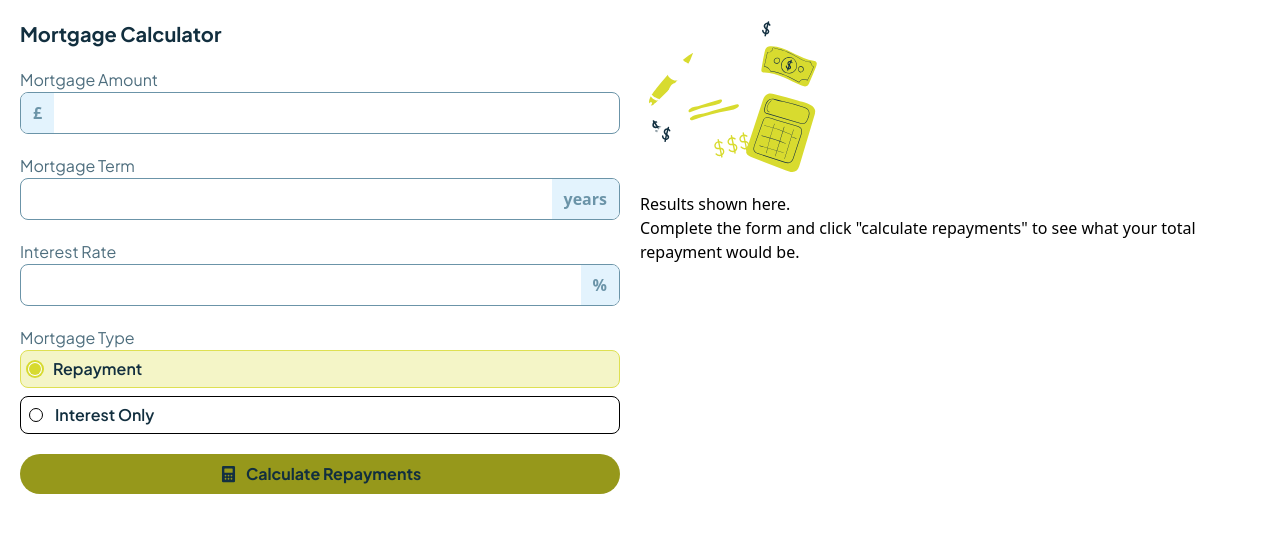
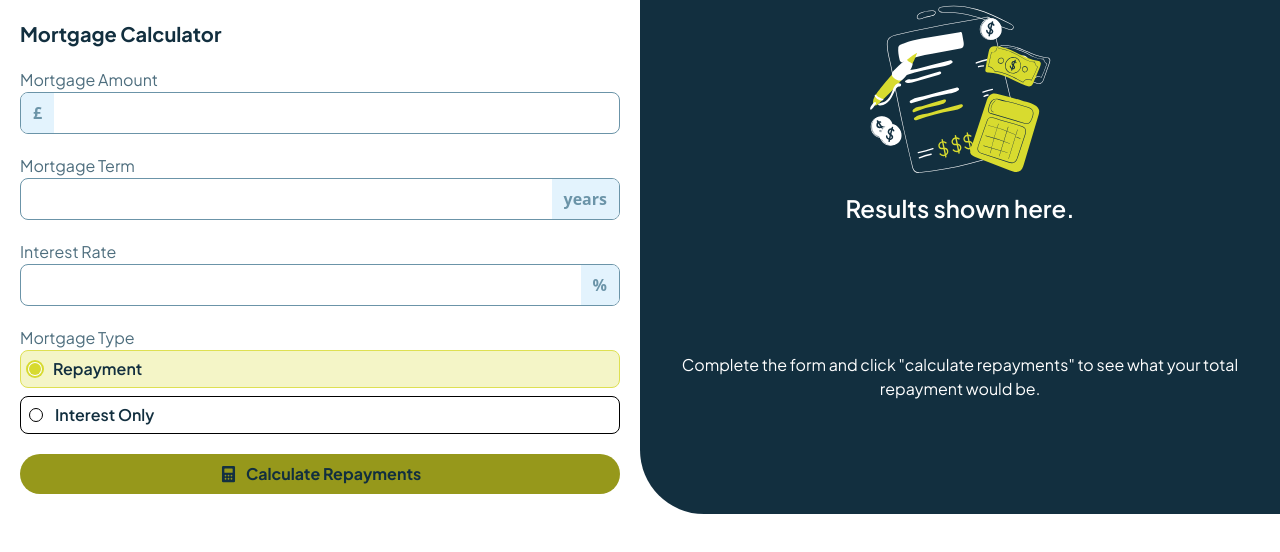
Before and after one commit to Alejo2304/mortage-repayment-calculator, a React (Vite) app: page / in a window 1280 px wide. Shown: the top 552 px of the page. Built offline with nearby package versions, Linux system fonts and the light colour scheme.

Commit message:
update the style for ResultDefault - Pending to be finished

```diff
--- a/src/components/Result.tsx
+++ b/src/components/Result.tsx
@@ -6,10 +6,10 @@ function ResultDefault({formData}: ResultProps): React.ReactElement{
     const toTotal = formData.calculationType === "InterestOnly" ? "total interest" : "total repayment"
 
     return(
-        <div>
-            <img src={imgResult}></img>
-            <h1>Results shown here.</h1>
-            <p> Complete the form and click "<span>{toCalculate}</span>" to see what your {toTotal} would be.</p>
+        <div className="flex flex-col w-full h-full bg-slate-900 rounded-bl-[4rem] justify-center items-center">
+            <img src={imgResult} className="flex-1/3"></img>
+            <h1 className="flex-1/3 font-jakarta font-semibold text-center text-white text-2xl">Results shown here.</h1>
+            <p className="flex-1/3 font-jakarta text-center text-white"> Complete the form and click "<span>{toCalculate}</span>" to see what your {toTotal} would be.</p>
         </div>
     );
 }
```
